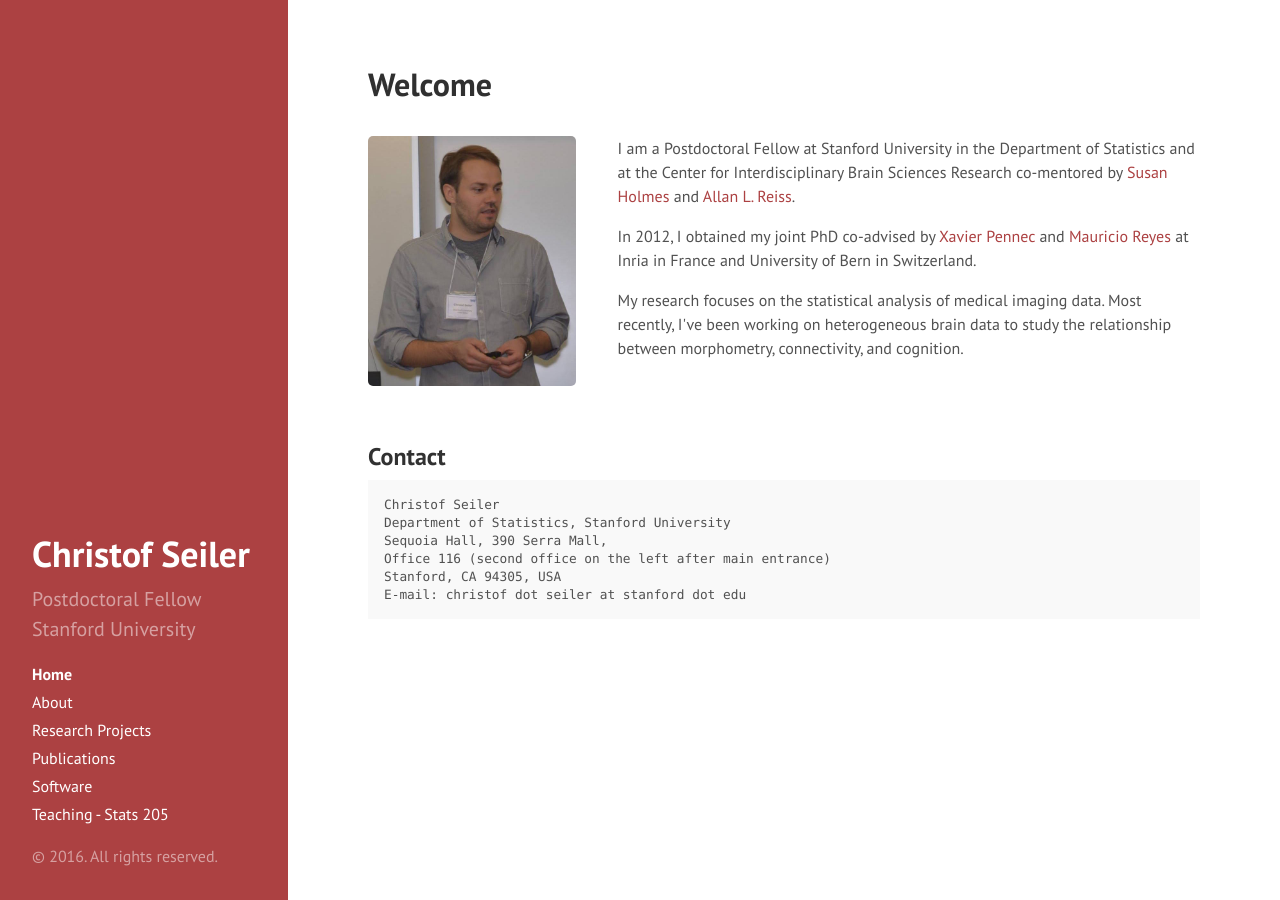
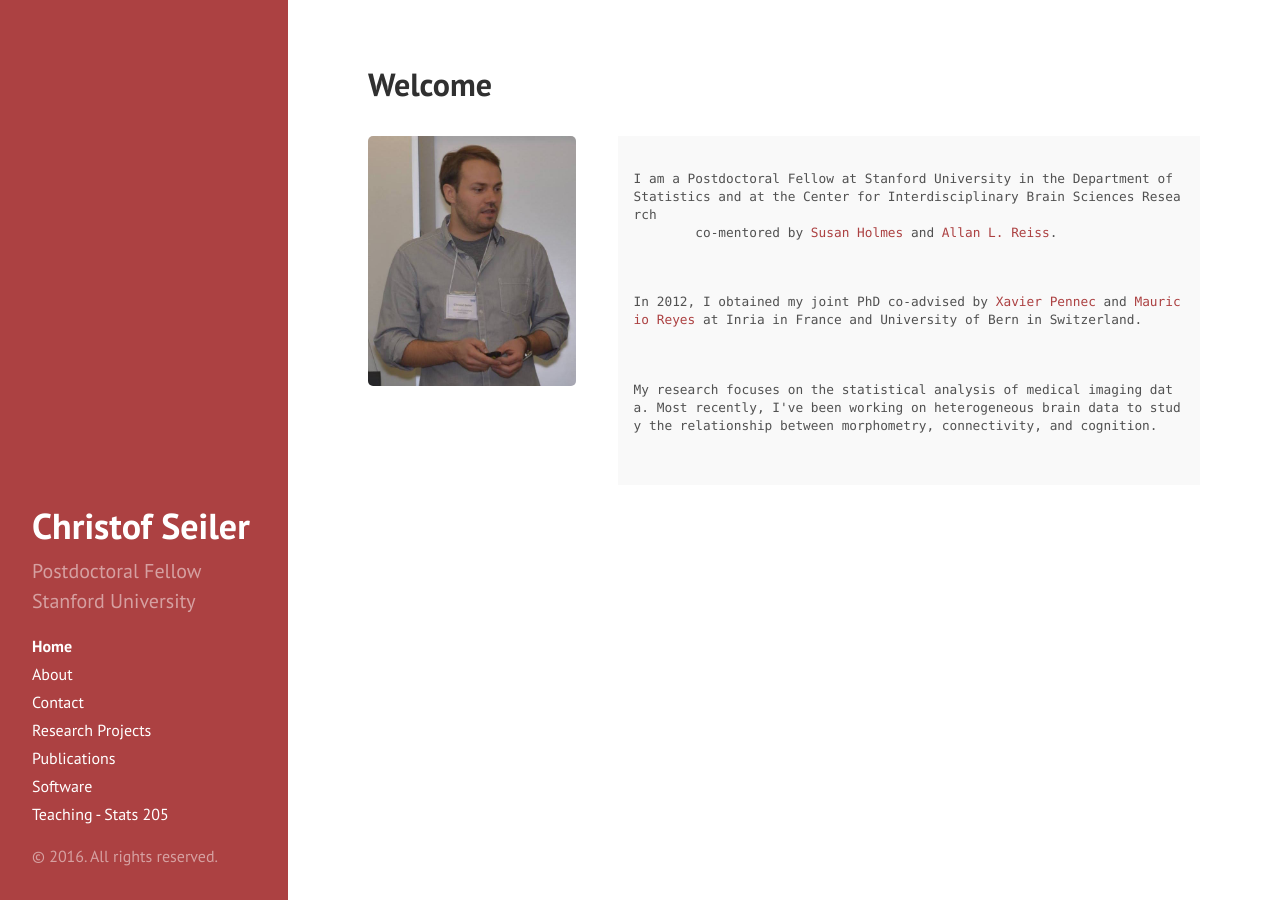
Before and after one commit to ChristofSeiler/ChristofSeiler.github.io, a Jekyll site: the page built from index.html, in a window 1280 px wide. Built offline with Jekyll 4.4.1, drawn with Linux system fonts in a browser that asks for light colours; the list of posts is cut into pages by our own code.

Commit message:
restructured website

```diff
--- a/index.html
+++ b/index.html
@@ -37,24 +37,16 @@
         <img src="public/Me.JPG" alt="" border="0" width="300" />
     </div>
     <div class="right">
+        <pre>
         <p>I am a Postdoctoral Fellow at Stanford University in the Department of Statistics and at the Center for Interdisciplinary Brain Sciences Research
         co-mentored by <a href="http://www-stat.stanford.edu/~susan/">Susan Holmes</a> and <a href="https://med.stanford.edu/profiles/allan-reiss">Allan L. Reiss</a>.</p>
         <p>In 2012, I obtained my joint PhD co-advised by <a href="http://www-sop.inria.fr/members/Xavier.Pennec/">Xavier Pennec</a> and <a href="http://www.mauricioreyes.me/">Mauricio Reyes</a> at Inria in France and University of Bern in Switzerland.</p>
         <p>My research focuses on the statistical analysis of medical imaging data. Most recently, I've been working on heterogeneous brain data to study the relationship between morphometry, connectivity, and cognition.
+        </pre>
     </div>
 </div>
 
 <br>
-
-<h2 id="contact">Contact</h2>
-<pre><code>Christof Seiler
-Department of Statistics, Stanford University
-Sequoia Hall, 390 Serra Mall,
-Office 116 (second office on the left after main entrance)
-Stanford, CA 94305, USA
-E-mail: christof dot seiler at stanford dot edu
-</code></pre>
-
 
 <!--
 <div class="posts">
```
Also changed, not shown: contact.md (added, +10 -0 lines).
